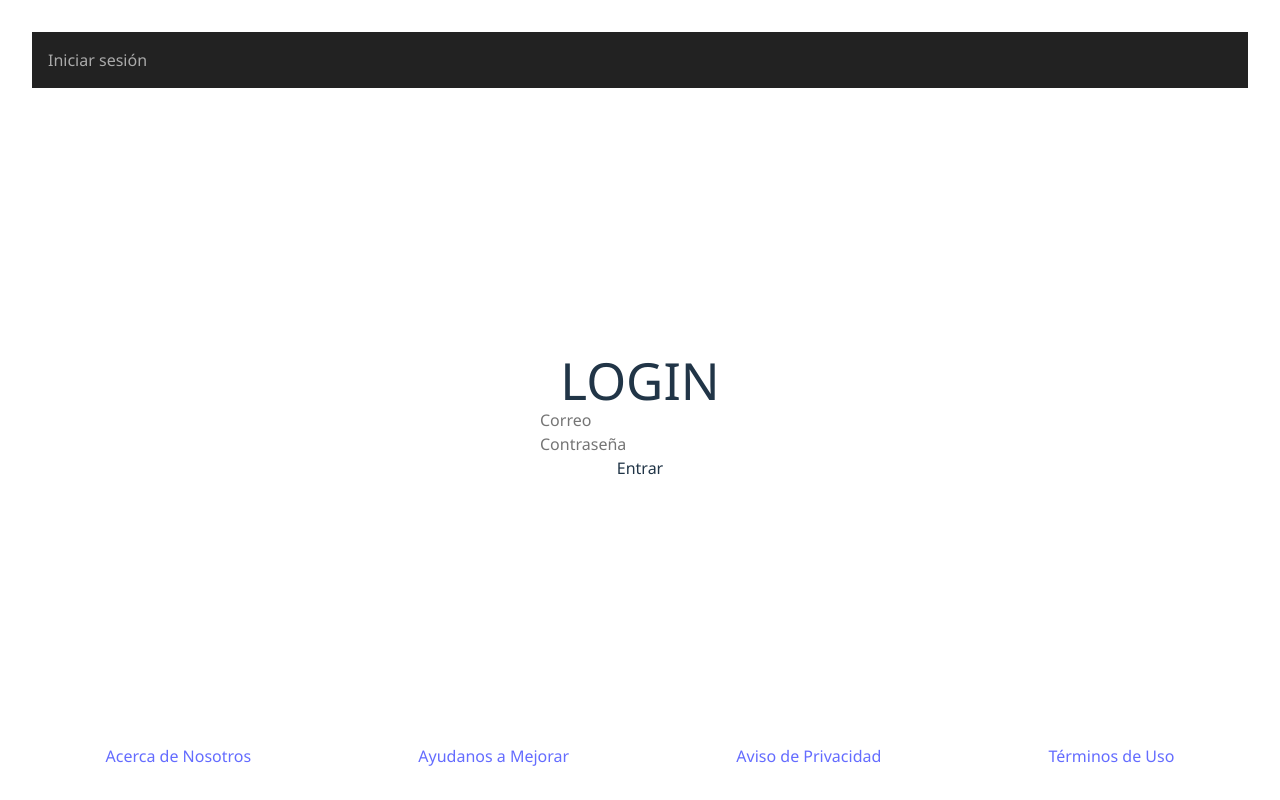
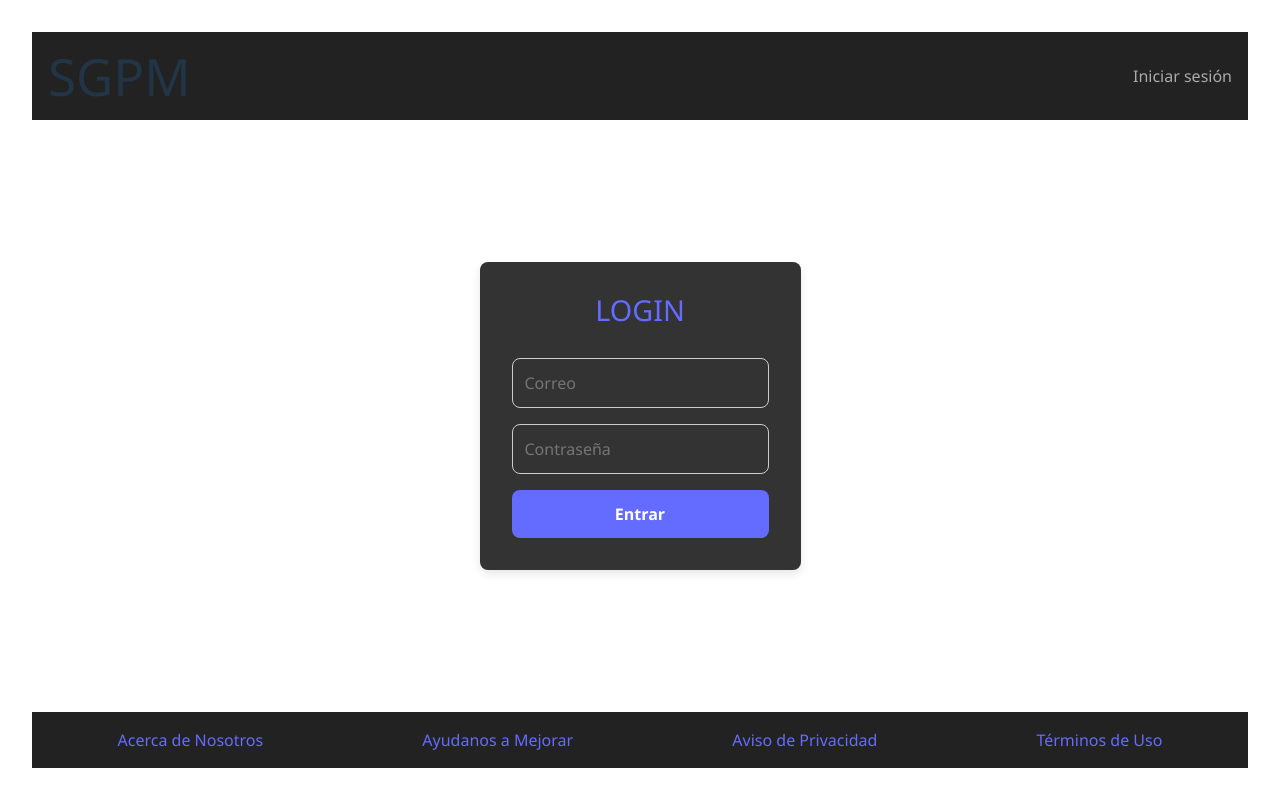
Before and after one commit to ldcantillom/sgpm-frontend, a React (Vite) app: page / in a window 1280 px wide. Built offline with nearby package versions, Linux system fonts and the light colour scheme.

Commit message:
[UPDATE] Adapting to the new structure.

```diff
--- a/src/components/Footer.jsx
+++ b/src/components/Footer.jsx
@@ -3,13 +3,17 @@ import '../styles/footer.css'
 
 const Footer = () => {
   return (
-    <footer className='footer'>
+    <footer>
+      <div className='container-layout'>
+        <div  className='footer'>
           <nav>
             <a href="">Acerca de Nosotros</a>
             <a href="">Ayudanos a Mejorar</a>
             <a href="">Aviso de Privacidad</a>
             <a href="">Términos de Uso</a>
           </nav>
+        </div>
+      </div>
     </footer>
   )
 }
--- a/src/components/Header.jsx
+++ b/src/components/Header.jsx
@@ -11,7 +11,12 @@ function Header({ currentPath }) {
   };
 
   return (
-    <header className='header'>
+    <header>
+      <div className='container-layout'>
+        <div className='header'>
+          <div className='sgmp-logo'>
+            <h1>SGPM</h1>
+          </div>
           <nav className='nav'>
             {token ? (
               <>
@@ -48,6 +53,8 @@ function Header({ currentPath }) {
               </>
             )}
           </nav>
+        </div>
+      </div>
     </header>
   );
 }
--- a/src/pages/Login.jsx
+++ b/src/pages/Login.jsx
@@ -62,7 +62,8 @@ const Login = () => {
   }
 
   return (
-    <>
+    <div className='container-layout'>
+      <div className='form'>
         <form onSubmit={handleSubmit}>
           <h1>LOGIN</h1>
           <input
@@ -84,7 +85,8 @@ const Login = () => {
           <input type="submit" value="Entrar" />
           {error && <p className="error">{error}</p>}
         </form>
-    </>
+      </div>
+    </div>
   );
 };
 
--- a/src/styles/footer.css
+++ b/src/styles/footer.css
@@ -1,8 +1,12 @@
+footer { background-color: var(--primary-color); }
+
+footer .container-layout { max-width: var(--site-max-width-wide); }
+
 .footer {
-    max-width: 1920px;
+    padding: 1rem;
 }
 
-.footer nav {
+.footer  nav{
     display: flex;
         flex-wrap: wrap;
         gap: 20px;
--- a/src/styles/header.css
+++ b/src/styles/header.css
@@ -1,27 +1,33 @@
-.header {
-  background-color: #222;
+header {
+  background-color: var(--primary-color);
   padding: 1rem;
-  color: white;
 }
 
-.nav {
+header .container-layout { max-width: var(--site-max-width-wide);}
+
+.header {
+  display: flex;
+    justify-content: space-between;
+}
+
+.header .nav {
   display: flex;
   gap: 1rem;
   align-items: center;
 }
 
-.link {
+.header .link {
   color: #aaa;
   text-decoration: none;
   font-weight: 500;
 }
 
-.activeLink {
+.header .activeLink {
   color: white;
   font-weight: bold;
   text-decoration: underline;
 }
 
-.separator {
+.header .separator {
   color: #555;
 }
--- a/src/styles/login.css
+++ b/src/styles/login.css
@@ -1,3 +1,62 @@
-form {
-    width: 200px;
+:root {
+  --input-padding: 0.75rem;
 }
+
+.container-layout { max-width: var(--site-max-width-thin); }
+
+.form {
+  padding: 2rem;
+  background-color: #333;
+  border-radius: var(--border-radius);
+  box-shadow: 0 4px 10px rgba(0, 0, 0, 0.1);
+  font-family: var(--font-family);
+}
+
+.form form {
+  display: flex;
+  flex-direction: column;
+  gap: var(--spacing);
+}
+
+.form h1 {
+  text-align: center;
+  margin-bottom: var(--spacing);
+  font-size: 1.8rem;
+  color: var(--button-color);
+}
+
+.form input[type="text"],
+.form input[type="password"] {
+  padding: var(--input-padding);
+  border: 1px solid #ccc;
+  border-radius: var(--border-radius);
+  font-size: 1rem;
+  transition: border-color 0.3s ease;
+}
+
+.form input[type="text"]:focus,
+.form input[type="password"]:focus {
+  border-color: var(--button-color);
+  outline: none;
+}
+
+.form input[type="submit"] {
+  padding: var(--input-padding);
+  background-color: var(--button-color);
+  color: white;
+  border: none;
+  border-radius: var(--border-radius);
+  font-size: 1rem;
+  font-weight: bold;
+  transition: background-color 0.3s ease;
+}
+
+.form input[type="submit"]:hover {
+  background-color: var(--button-hover-color);
+}
+
+.form .error {
+  color: var(--danger-color);
+  text-align: center;
+  font-weight: bold;
+}
```
Lines whose indentation alone changed are shown as unchanged.
